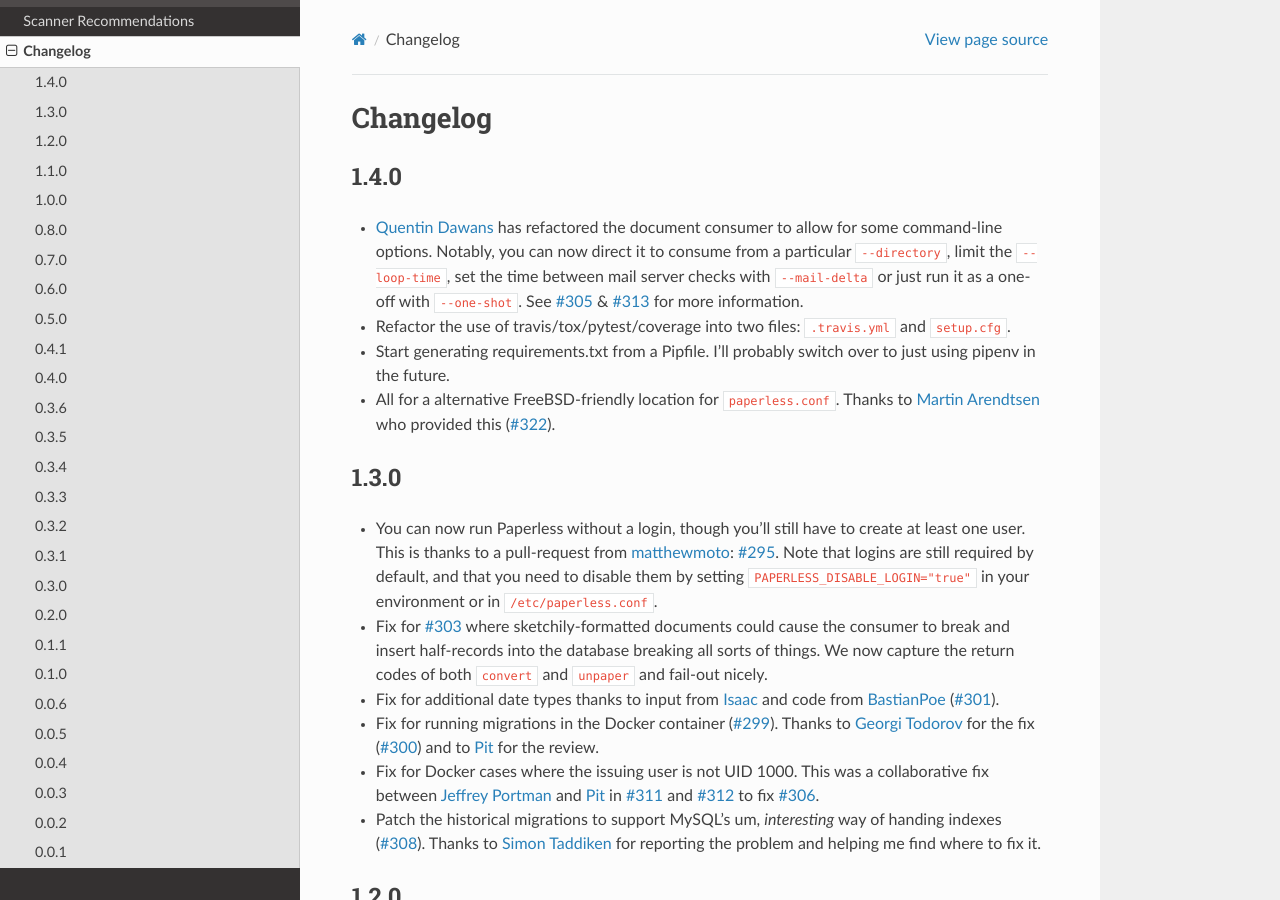
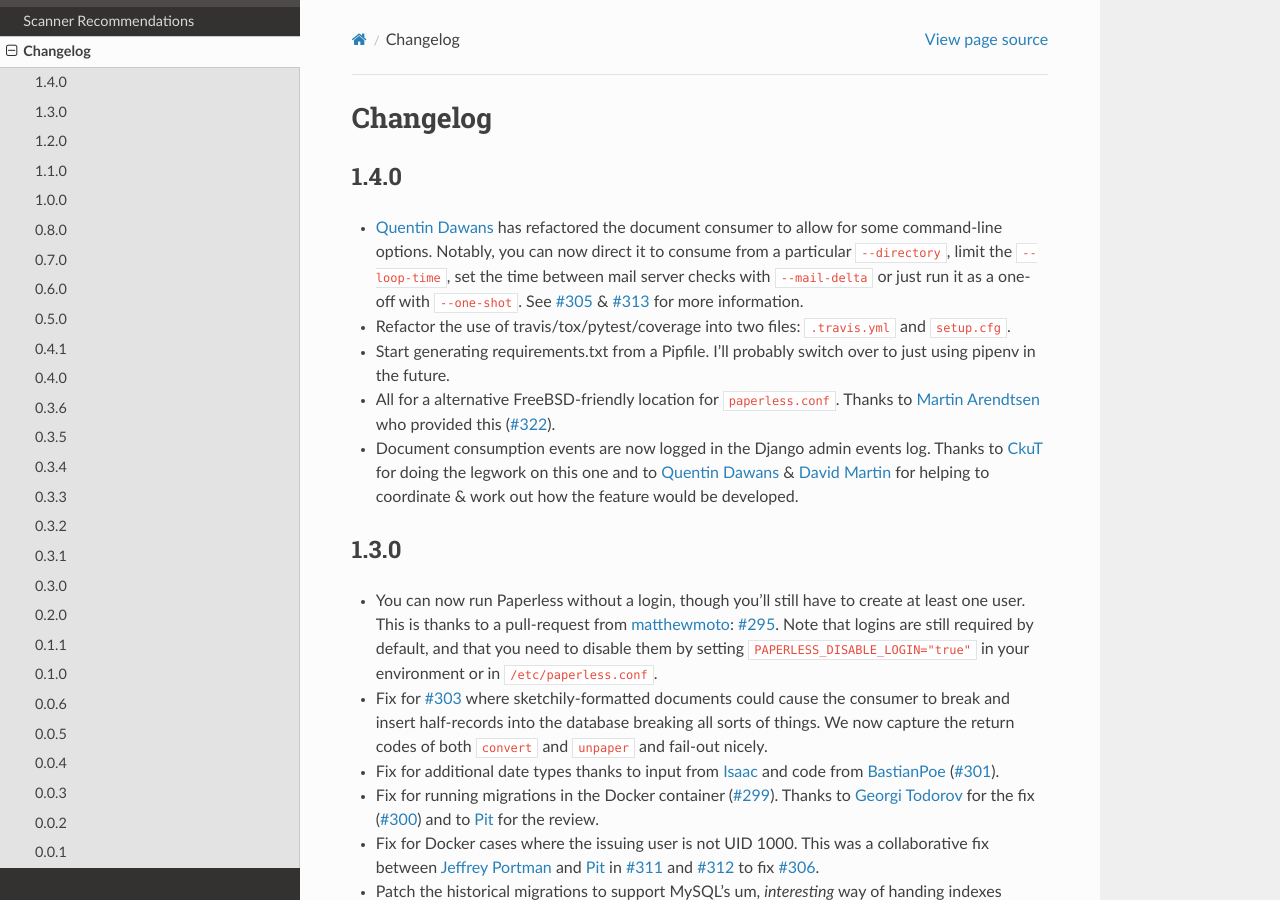
Before and after one commit to repoRangee/Large-scale, a Sphinx documentation site: the page built from docs/changelog.rst, in a window 1280 px wide and 900 px high. Built offline with Sphinx 7.4.7 and the Read the Docs theme 2.0.0, drawn with Linux system fonts in a browser that asks for light colours; formulas are drawn with MathJax 3.

Commit message:
Add new consumption logging feature

```diff
--- a/docs/changelog.rst
+++ b/docs/changelog.rst
@@ -15,6 +15,10 @@ Changelog
   to just using pipenv in the future.
 * All for a alternative FreeBSD-friendly location for ``paperless.conf``.
   Thanks to `Martin Arendtsen`_ who provided this (`#322`_).
+* Document consumption events are now logged in the Django admin events log.
+  Thanks to `CkuT`_ for doing the legwork on this one and to `Quentin Dawans`_
+  & `David Martin`_ for helping to coordinate & work out how the feature would
+  be developed.
 
 1.3.0
 =====
@@ -367,7 +371,7 @@ Changelog
 .. _Dan Panzarella: https://github.com/pzl
 .. _addadi: https://github.com/addadi
 .. _BastianPoe: https://github.com/BastianPoe
-.. _matthewmoto: https://github.com/BastianPoe
+.. _matthewmoto: https://github.com/matthewmoto
 .. _Isaac: https://github.com/isaacsando
 .. _Georgi Todorov: https://github.com/TeraHz
 .. _Jeffrey Portman: https://github.com/ChromoX
```
